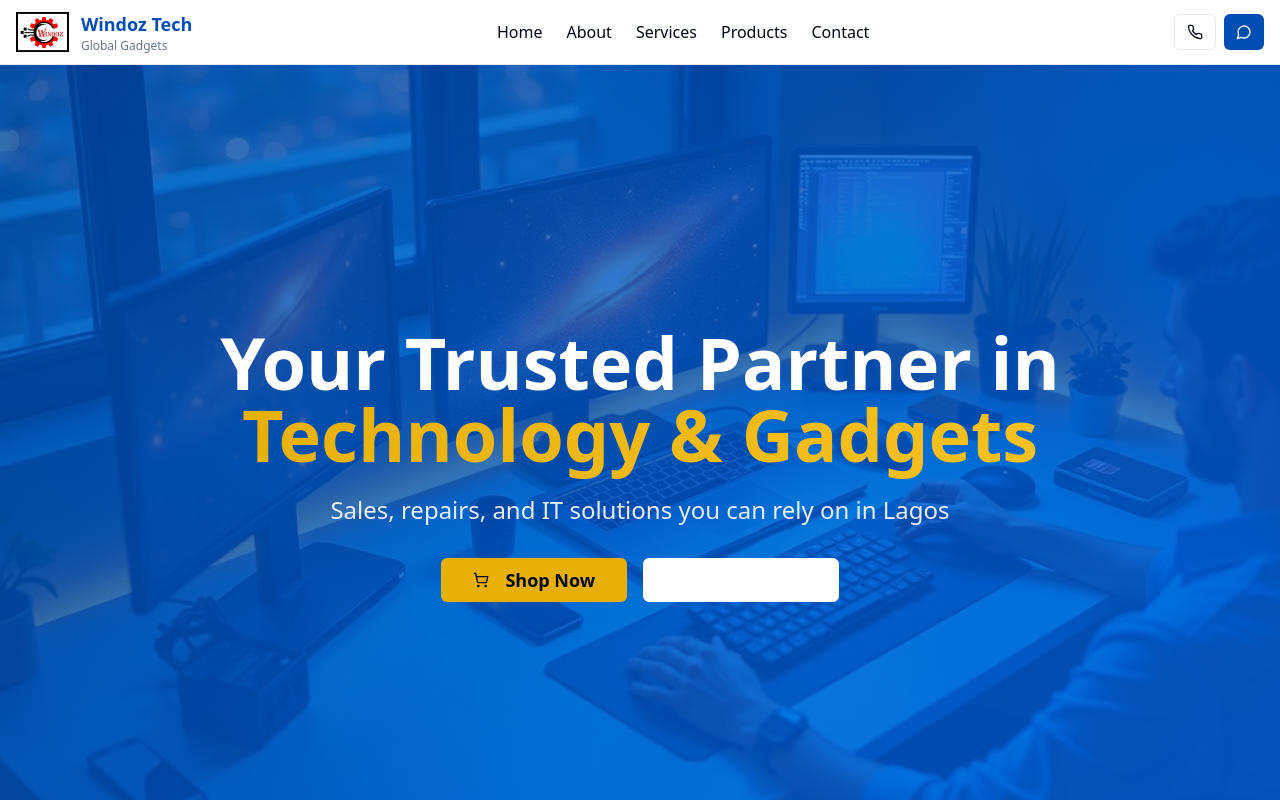
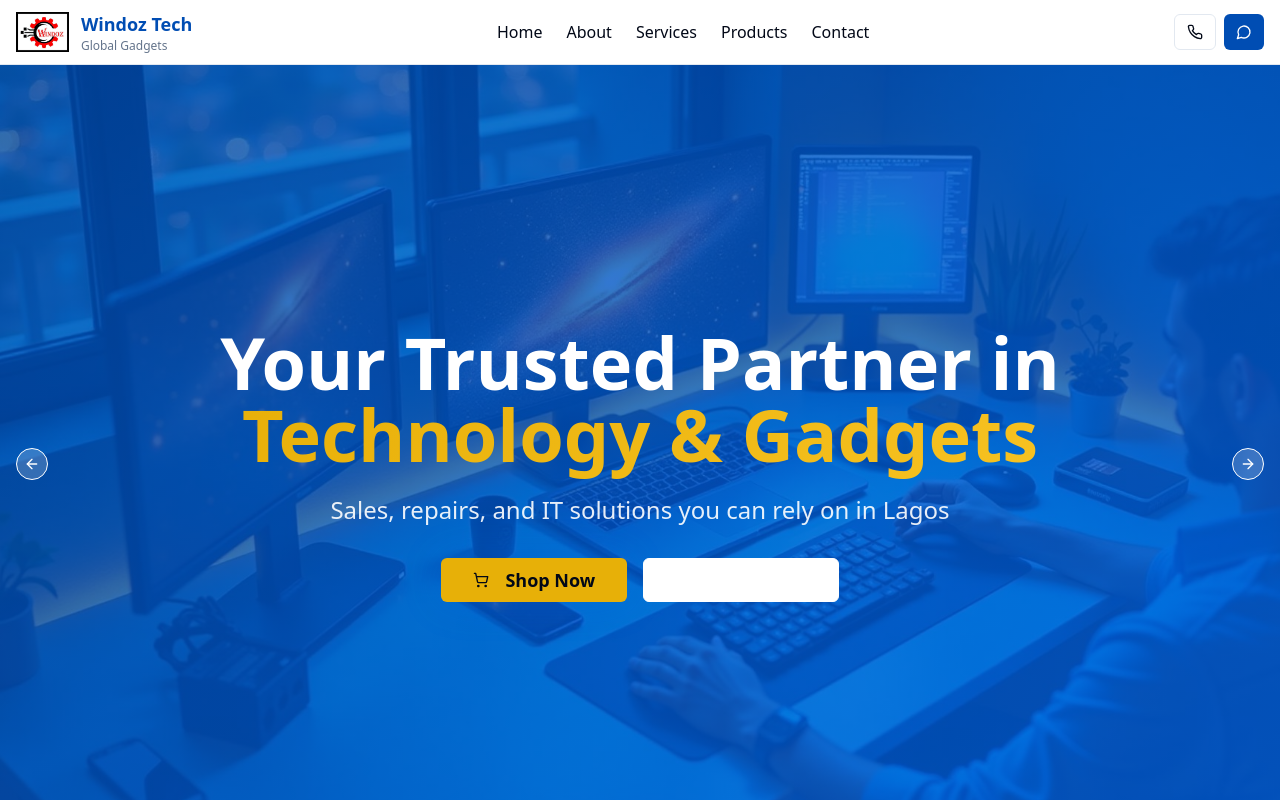
Before and after one commit to warizabefe348-wq/windoz-gadget-hub, a React (Vite) app: page / in a window 1280 px wide. Shown: the top 800 px of the page. Built offline with nearby package versions, Linux system fonts and the light colour scheme.

Commit message:
Fix image display and banner slides
Adjusted image sizing on the Products page to display correctly and configured the banner to show 3 slides.

```diff
--- a/src/components/Hero.tsx
+++ b/src/components/Hero.tsx
@@ -1,14 +1,44 @@
 import { Button } from "@/components/ui/button";
 import { ArrowRight, ShoppingCart } from "lucide-react";
+import { Carousel, CarouselContent, CarouselItem, CarouselNext, CarouselPrevious } from "@/components/ui/carousel";
 import heroImage from "@/assets/hero-tech.jpg";
+import laptopHero from "@/assets/laptop-hero.jpg";
+import smartphoneHero from "@/assets/smartphone-hero.jpg";
+import accessoriesHero from "@/assets/accessories-hero.jpg";
 
 export const Hero = () => {
+  const slides = [
+    {
+      image: heroImage,
+      title: "Your Trusted Partner in",
+      highlight: "Technology & Gadgets",
+      description: "Sales, repairs, and IT solutions you can rely on in Lagos"
+    },
+    {
+      image: laptopHero,
+      title: "Premium",
+      highlight: "Laptops & Computers",
+      description: "High-performance laptops and desktops from top brands"
+    },
+    {
+      image: smartphoneHero,
+      title: "Latest",
+      highlight: "Smartphones & Devices",
+      description: "Cutting-edge mobile technology at competitive prices"
+    }
+  ];
+
   return (
-    <section className="relative min-h-screen flex items-center justify-center overflow-hidden">
+    <section className="relative min-h-screen overflow-hidden">
+      <Carousel className="w-full h-screen" opts={{ loop: true, duration: 30 }}>
+        <CarouselContent>
+          {slides.map((slide, index) => (
+            <CarouselItem key={index}>
+              <div className="relative min-h-screen flex items-center justify-center">
                 <div
                   className="absolute inset-0 z-0"
                   style={{
-          backgroundImage: `url(${heroImage})`,
+                    backgroundImage: `url(${slide.image})`,
                     backgroundSize: 'cover',
                     backgroundPosition: 'center',
                     backgroundRepeat: 'no-repeat'
@@ -18,14 +48,14 @@ export const Hero = () => {
                 </div>
 
                 <div className="relative z-10 container mx-auto px-4 text-center">
-        <div className="max-w-4xl mx-auto">
-          <h1 id="hero" className="text-5xl md:text-7xl font-bold text-primary-foreground mb-6 leading-tight">
-            Your Trusted Partner in
-            <span className="accent-gradient bg-clip-text text-transparent"> Technology & Gadgets</span>
+                  <div className="max-w-4xl mx-auto animate-fade-in">
+                    <h1 className="text-5xl md:text-7xl font-bold text-primary-foreground mb-6 leading-tight">
+                      {slide.title}
+                      <span className="accent-gradient bg-clip-text text-transparent"> {slide.highlight}</span>
                     </h1>
 
                     <p className="text-xl md:text-2xl text-primary-foreground/90 mb-8 leading-relaxed">
-            Sales, repairs, and IT solutions you can rely on in Lagos
+                      {slide.description}
                     </p>
 
                     <div className="flex flex-col sm:flex-row gap-4 justify-center items-center">
@@ -49,6 +79,13 @@ export const Hero = () => {
                     </div>
                   </div>
                 </div>
+              </div>
+            </CarouselItem>
+          ))}
+        </CarouselContent>
+        <CarouselPrevious className="left-4 bg-background/20 border-primary-foreground text-primary-foreground hover:bg-background/40" />
+        <CarouselNext className="right-4 bg-background/20 border-primary-foreground text-primary-foreground hover:bg-background/40" />
+      </Carousel>
     </section>
   );
 };
--- a/src/components/Products.tsx
+++ b/src/components/Products.tsx
@@ -121,7 +121,7 @@ export const Products = () => {
                   <img
                     src={category.image}
                     alt={category.title}
-                    className="w-full h-64 object-cover rounded-lg shadow-lg hover-scale transition-all duration-300"
+                    className="w-full h-64 object-contain bg-background rounded-lg shadow-lg hover-scale transition-all duration-300"
                   />
                 </div>
                 <div className="lg:w-2/3">
@@ -133,11 +133,11 @@ export const Products = () => {
               <div className="grid grid-cols-1 md:grid-cols-2 lg:grid-cols-4 gap-6 stagger-children">
                 {category.products.map((product, productIndex) => (
                   <Card key={productIndex} className="card-elevated hover:shadow-lg transition-all duration-300 hover-scale animate-fade-in group">
-                    <div className="relative overflow-hidden rounded-t-lg">
+                    <div className="relative overflow-hidden rounded-t-lg bg-background p-4">
                       <img
                         src={product.image}
                         alt={product.name}
-                        className="w-full h-48 object-cover group-hover:scale-105 transition-all duration-300"
+                        className="w-full h-48 object-contain group-hover:scale-105 transition-all duration-300"
                       />
                     </div>
                     <CardHeader>
```
Lines whose indentation alone changed are shown as unchanged.
